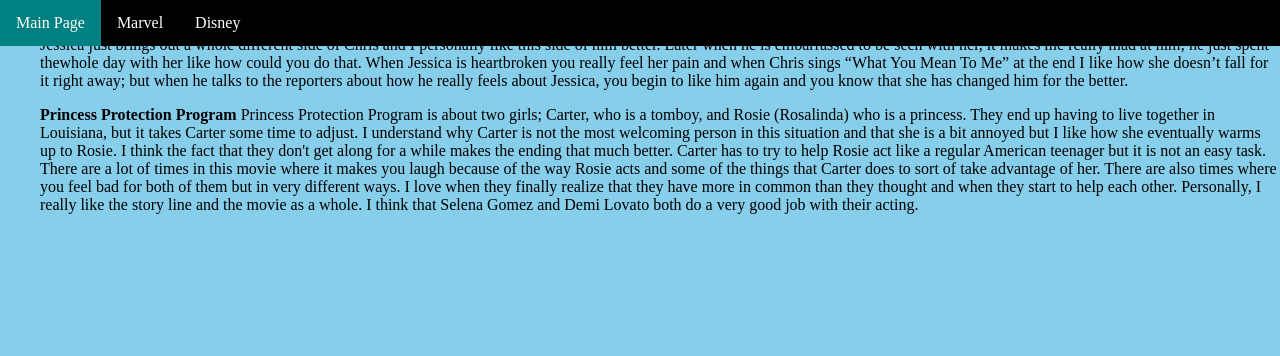
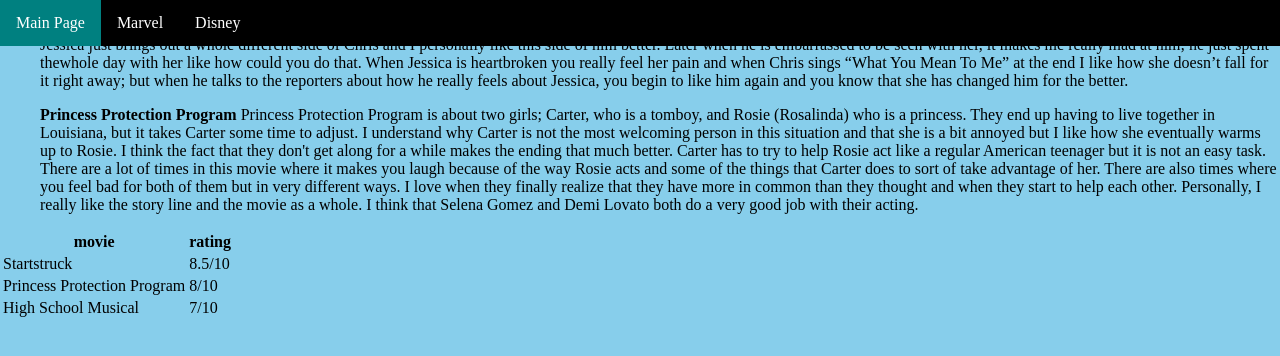
Before and after one commit to alexbw23/moviemadness.github.io, a plain HTML site: page pages/Disney.html in a window 1280 px wide. Drawn offline with Linux system fonts and the light colour scheme.

Commit message:
Update Disney.html

```diff
--- a/pages/Disney.html
+++ b/pages/Disney.html
@@ -33,6 +33,26 @@
 
                   Princess Protection Program is about two girls; Carter, who is a tomboy, and Rosie (Rosalinda) who is a princess. They end up having to live together in Louisiana, but it takes Carter some time to adjust. I understand why Carter is not the most welcoming person in this situation and that she is a bit annoyed but I like how she eventually warms up to Rosie. I think the fact that they don't get along for a while makes the ending that much better. Carter has to try to help Rosie act like a regular American teenager but it is not an easy task. There are a lot of times in this movie where it makes you laugh because of the way Rosie acts and some of the things that Carter does to sort of take advantage of her. There are also times where you feel bad for both of them but in very different ways. I love when they finally realize that they have more in common than they thought and when they start to help each other. Personally, I really like the story line and the movie as a whole. I think that Selena Gomez and Demi Lovato both do a very good job with their acting.</ul>
 
+       <table>
+	       <tr>
+		      <th>movie</th>
+               <th>rating</th>
+            </tr>
+            <tr>
+              <td>Startstruck</td>
+              <td>8.5/10</td>
+            </tr>
+            <tr>
+              <td>Princess Protection Program</td>
+              <td>8/10</td>
+            </tr>
+            <tr>
+              <td>High School Musical</td>
+              <td>7/10</td>
+            </tr>
+
+        </table>
+
     </body>
 
 
```
